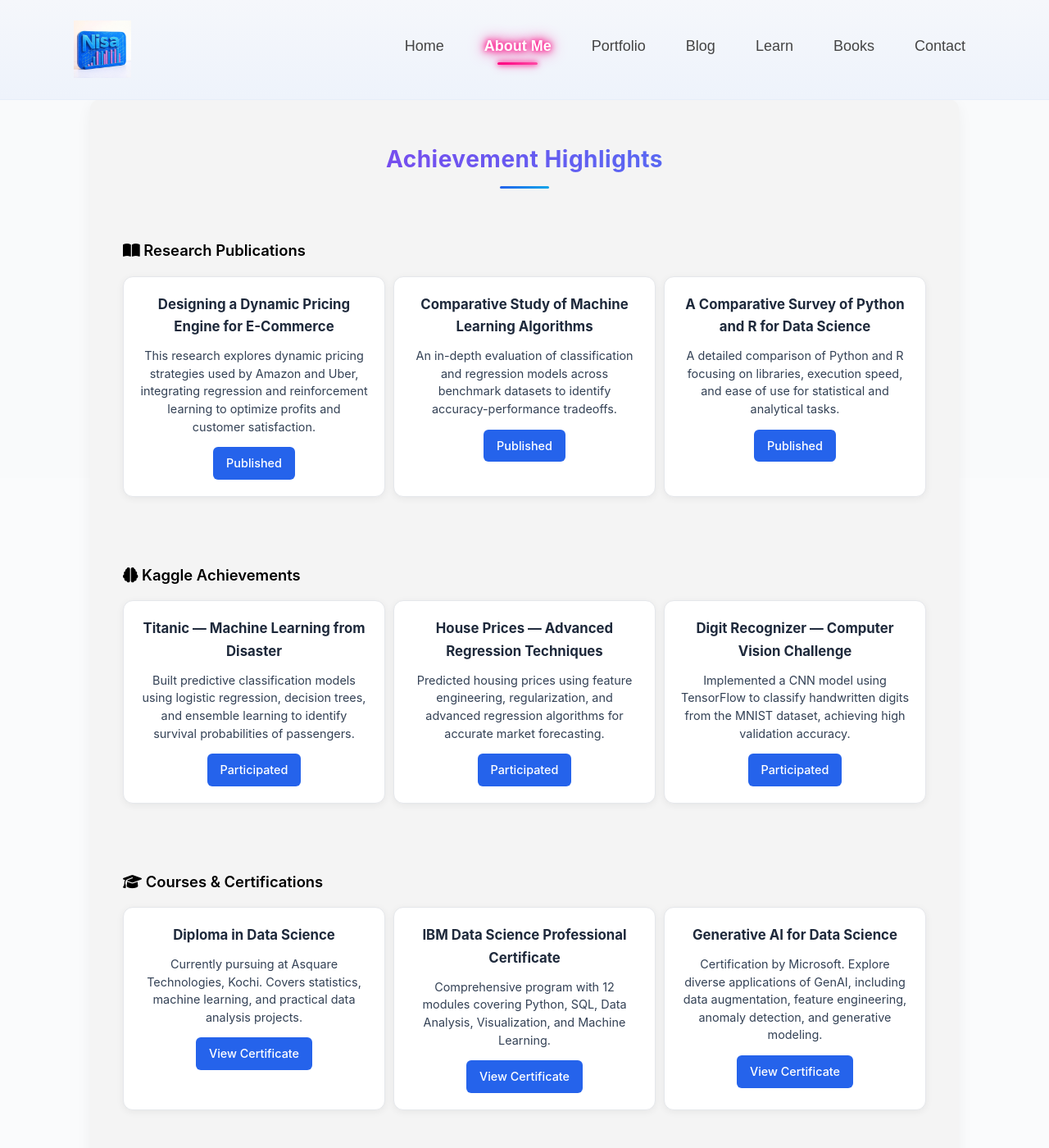
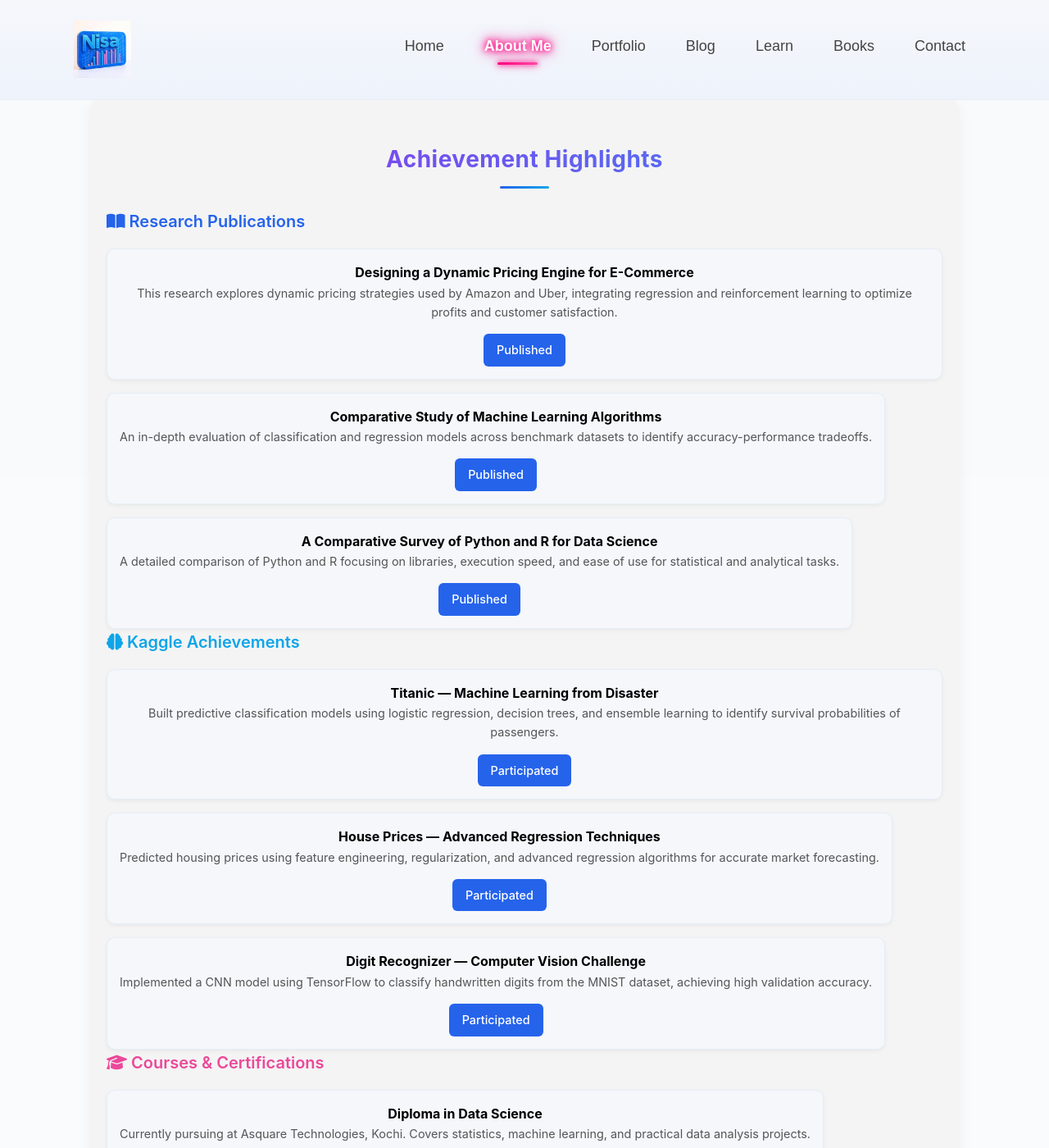
Before and after one commit to tabassumunnisa19/My_Personal_Website, a Jekyll site: the page about.html, which Jekyll copies as it is, in a window 1280 px wide and 1400 px high, scrolled down 817 px. Shown: the whole window at 82% size. Built offline with Jekyll 4.4.1, drawn with Linux system fonts in a browser that asks for light colours.

Commit message:
Update about.html

```diff
--- a/about.html
+++ b/about.html
@@ -46,121 +46,7 @@
   margin-bottom: 24px;
 }
 
-/* ================== Achievement Highlights ================== */
-.achievement-section {
-  margin: 60px auto;
-  padding: 40px 20px;
-  max-width: 1100px;
-}
-
-.section-title {
-  font-size: 2rem;
-  font-weight: 700;
-  text-align: center;
-  margin-bottom: 30p  x;
-  background: linear-gradient(90deg, #9333ea, #3b82f6); /* Gradient heading */
-  -webkit-background-clip: text;
-  -webkit-text-fill-color: transparent;
-}
-/* Achievement Highlights — reduced spacing */
-.achievement-section {
-  margin: 40px auto;   /* previously 60px */
-  padding: 20px 20px;  /* previously 40px */
-}
-
-/* =======================
-   Achievement Highlights (Compact)
-======================= */
-.achievement-section {
-  margin: 40px auto;         /* reduced from 60px */
-  padding: 20px 20px;        /* reduced padding */
-  max-width: 1100px;
-}
-
-.achievement-block {
-  background: #fff;
-  border-radius: 12px;       /* slightly smaller radius */
-  padding: 20px;             /* reduced padding */
-  box-shadow: 0 3px 10px rgba(0,0,0,0.08); /* lighter shadow */
-  margin-bottom: 20px;       /* reduced gap between blocks */
-}
-
-/* Sub-titles inside achievements */
-.sub-title {
-  font-size: 1.15rem;        /* slightly smaller font */
-  font-weight: 600;
-  margin-bottom: 16px;       /* reduced spacing */
-}
-
-
-/* Grid for cards */
-.grid-inner {
-  display: flex;
-  flex-wrap: wrap;
-  gap: 10px;
-}
-
-/* Individual card */
-.card {
-  flex: 1;
-  min-width: 280px;
-  background: #fff;
-  border: 1px solid #e5e7eb;
-  border-radius: 12px;
-  padding: 20px;
-  box-shadow: 0 2px 10px rgba(0,0,0,0.06);
-  transition: transform 0.3s ease, box-shadow 0.3s ease;
-}
-
-.card:hover {
-  transform: translateY(-4px);
-  box-shadow: 0 8px 20px rgba(0,0,0,0.1);
-}
-
-.card h4 {
-  font-size: 1.05rem;
-  color: #1e293b;
-  margin-bottom: 10px;
-}
-
-.card p {
-  color: #334155;
-  line-height: 1.5;
-  margin-bottom: 14px;
-}
-
-/* Buttons */
-.btn.status,
-.cert-btn {
-  display: inline-block;
-  background: #2563eb;
-  color: #fff;
-  padding: 8px 16px;
-  border-radius: 6px;
-  font-weight: 500;
-  text-decoration: none;
-  transition: background 0.3s ease;
-}
-
-.btn.status:hover,
-.cert-btn:hover {
-  background: #1d4ed8;
-}
-
-/* Profile Image */
-.profile img {
-  width: 100%;
-  border-radius: 12px;
-  box-shadow: 0 2px 10px rgba(0,0,0,0.1);
-}
-
-/* Responsive */
-@media (max-width: 768px) {
-  .grid-inner {
-    flex-direction: column;
-  }
-
-  /* ================== Achievement Highlights ================== */
+//* ================== Achievement Highlights ================== */
 .achievement-section {
   margin: 40px auto;      /* reduced from 60px */
   padding: 20px 20px;     /* reduced from 40px */
@@ -278,6 +164,7 @@
     font-size: 1rem;
   }
 }
+
 
 </style>
 
```
